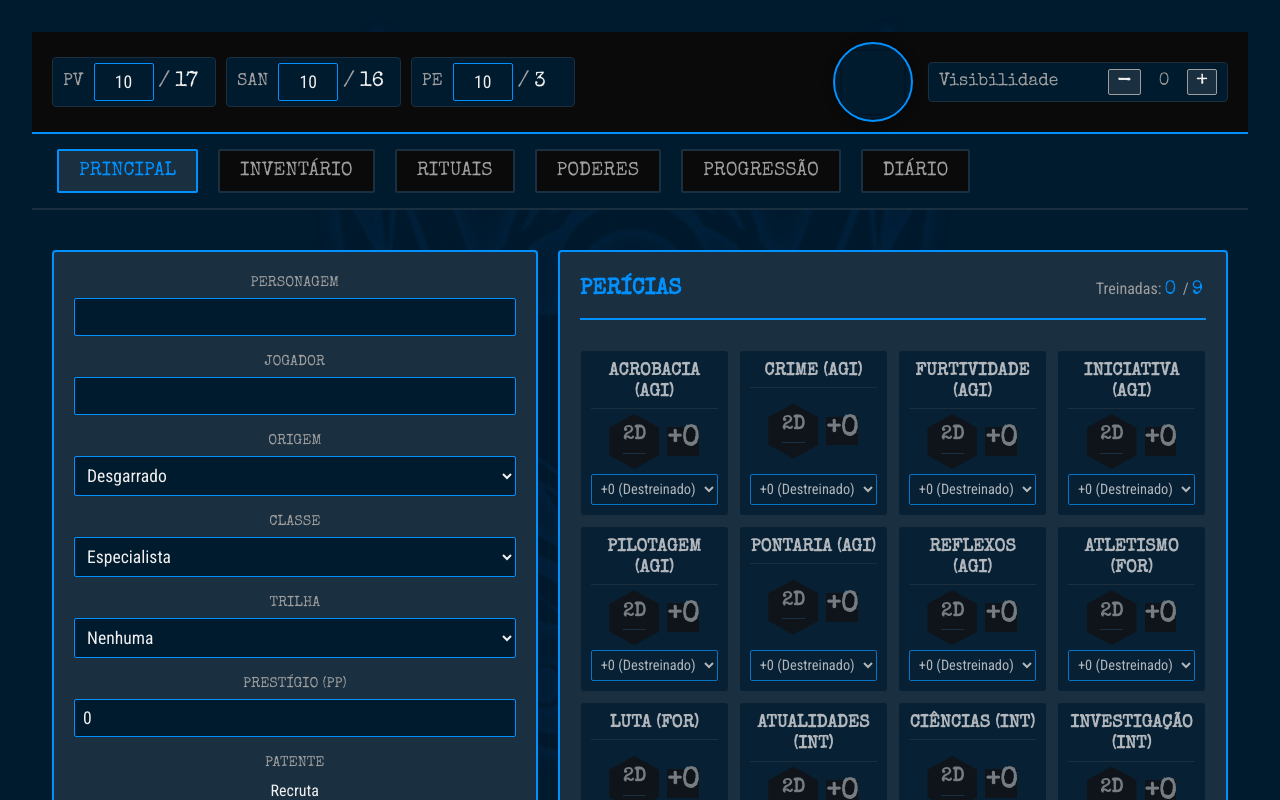
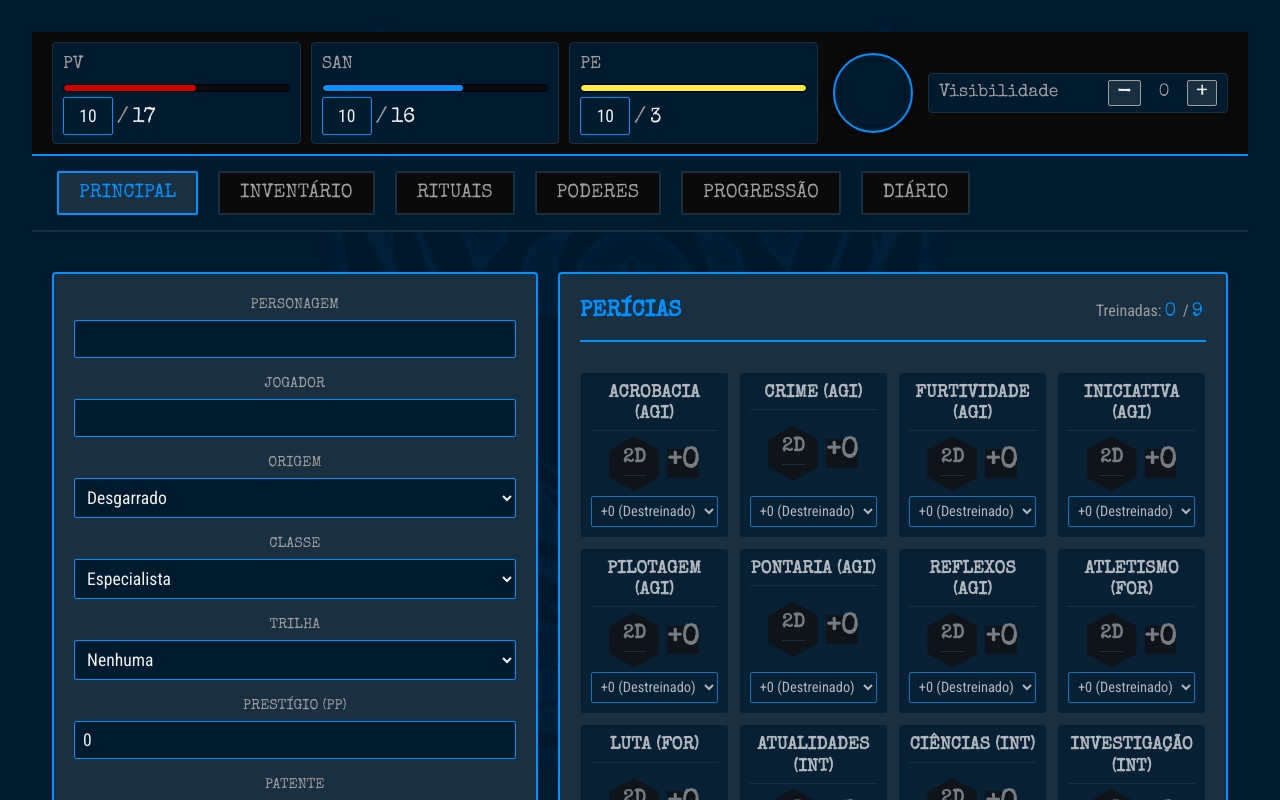
Before and after one commit to patrinhani/Rpg_plataform, a React (Vite) app: page / in a window 1280 px wide. Shown: the top 800 px of the page. Built offline with nearby package versions, Linux system fonts and the light colour scheme.

Commit message:
`Updated Recursos component with compact status bars and minor styling changes`

```diff
--- a/src/components/ficha/recursos.jsx
+++ b/src/components/ficha/recursos.jsx
@@ -1,5 +1,5 @@
 // /src/components/ficha/recursos.jsx
-// (CORRIGIDO: Caminhos dos símbolos atualizados para "Simbolo...webp")
+// (ATUALIZADO: Adicionadas barras de status compactas)
 
 import React from 'react';
 
@@ -53,9 +53,6 @@ function Recursos({
   // Define o caminho do símbolo do tema com base no tema do dataset (definido em App.jsx)
   const getTemaIcon = () => {
     const tema = document.documentElement.dataset.tema || 'tema-ordem';
-
-    // --- CORREÇÃO APLICADA AQUI ---
-    // Os caminhos agora apontam para os arquivos "Simbolo...webp"
     switch (tema) {
       case "tema-sangue": return "/assets/images/SimboloSangue.webp";
       case "tema-morte": return "/assets/images/SimboloMorte.webp";
@@ -65,18 +62,33 @@ function Recursos({
       default:
         return "/assets/images/SimboloSemafinidade.webp";
     }
-    // --- FIM DA CORREÇÃO ---
   };
 
+  // --- (NOVO) CÁLCULO DE PORCENTAGEM PARA AS BARRAS ---
+  const pvPerc = Math.max(0, Math.min(100, (dados.pv_atual / (dados.pv_max || 1)) * 100));
+  const sanPerc = Math.max(0, Math.min(100, (dados.san_atual / (dados.san_max || 1)) * 100));
+  const pePerc = Math.max(0, Math.min(100, (dados.pe_atual / (dados.pe_max || 1)) * 100));
+  // --- FIM DO CÁLCULO ---
+
   return (
-    // O container fixo agora é o próprio componente
     <div className="recursos-container-fixo">
 
       {/* --- HUD Compacta (PV, SAN, PE) --- */}
       <div className="recursos-hud-itens">
+
         {/* PV */}
         <div className="recurso-hud-item" id="hud-pv">
           <label htmlFor="pv_atual">PV</label>
+          {/* --- BARRA DE PV ADICIONADA --- */}
+          <div className="hud-barra-container">
+            <div
+              className="hud-barra-preenchimento"
+              id="barra-pv-hud"
+              style={{ width: `${pvPerc}%` }}
+            ></div>
+          </div>
+          {/* --- FIM DA BARRA --- */}
+          <div className="hud-numeros-container">
             <input
               type="number"
               id="pv_atual"
@@ -87,10 +99,21 @@ function Recursos({
             <span className="hud-separador">/</span>
             <span className="hud-valor-max">{dados.pv_max}</span>
           </div>
+        </div>
 
         {/* SAN */}
         <div className="recurso-hud-item" id="hud-san">
           <label htmlFor="san_atual">SAN</label>
+          {/* --- BARRA DE SAN ADICIONADA --- */}
+          <div className="hud-barra-container">
+            <div
+              className="hud-barra-preenchimento"
+              id="barra-san-hud"
+              style={{ width: `${sanPerc}%` }}
+            ></div>
+          </div>
+          {/* --- FIM DA BARRA --- */}
+          <div className="hud-numeros-container">
             <input
               type="number"
               id="san_atual"
@@ -101,10 +124,21 @@ function Recursos({
             <span className="hud-separador">/</span>
             <span className="hud-valor-max">{dados.san_max}</span>
           </div>
+        </div>
 
         {/* PE */}
         <div className="recurso-hud-item" id="hud-pe">
           <label htmlFor="pe_atual">PE</label>
+          {/* --- BARRA DE PE ADICIONADA --- */}
+          <div className="hud-barra-container">
+            <div
+              className="hud-barra-preenchimento"
+              id="barra-pe-hud"
+              style={{ width: `${pePerc}%` }}
+            ></div>
+          </div>
+          {/* --- FIM DA BARRA --- */}
+          <div className="hud-numeros-container">
             <input
               type="number"
               id="pe_atual"
@@ -116,16 +150,15 @@ function Recursos({
             <span className="hud-valor-max">{dados.pe_max}</span>
           </div>
         </div>
+      </div>
 
       {/* --- Imagem do Personagem --- */}
       <div className="personagem-imagem-container">
-        {/* Fundo Arcano (baseado no tema) */}
         <img
           src={getTemaIcon()}
           alt="Símbolo do Tema"
           className="personagem-imagem-fundo"
         />
-        {/* Foto (retângulo central) */}
         <div
           className="personagem-imagem-foto"
           style={{ backgroundImage: info.foto ? `url(${info.foto})` : 'none' }}
@@ -145,7 +178,6 @@ function Recursos({
           </div>
         </div>
 
-        {/* Mostra perseguição se visibilidade for 3+ */}
         {visibilidadeAtual >= 3 && (
           <div className="perseguicao-container">
             <div
--- a/src/styles/style.css
+++ b/src/styles/style.css
@@ -1345,30 +1345,82 @@ input[type="number"].input-hex {
   gap: 15px;
 }
 
+/* --- 27. Container Fixo de Recursos (ATUALIZADO COM BARRAS) --- */
+.recursos-container-fixo {
+  max-width: 1400px;
+  margin: 0 auto;
+  padding: 10px 20px;
+  background-color: var(--cor-caixa-recurso);
+  border-bottom: 2px solid var(--cor-borda);
+
+  position: sticky;
+  top: 0;
+  z-index: 900;
+  transition: border-color 0.5s ease;
+
+  display: flex;
+  justify-content: space-between;
+  align-items: center;
+  gap: 15px;
+}
+
 /* Container para os 3 status (PV, SAN, PE) */
 .recursos-hud-itens {
   display: flex;
   gap: 10px;
-  flex-grow: 1; /* Ocupa o espaço à esquerda */
+  flex-grow: 1;
 }
 
 /* Item individual (PV, SAN ou PE) */
 .recurso-hud-item {
   display: flex;
-  align-items: center;
+  flex-direction: column; /* Empilha Label, Barra, Números */
   background-color: var(--cor-fundo);
   border: 1px solid var(--cor-caixa);
   border-radius: 4px;
-  padding: 5px 10px;
-  gap: 5px;
+  padding: 8px 10px;
+  gap: 5px; /* Espaço entre Label, Barra, Números */
+  flex-basis: 150px; /* Tamanho base */
+  flex-grow: 1; /* Permite esticar */
+  min-width: 120px; /* Largura mínima */
 }
 .recurso-hud-item label {
   font-size: 1.1em;
   color: var(--cor-texto-label);
-  margin-right: 5px;
+  text-align: left;
+  width: 100%;
+}
+
+/* --- (NOVO) Container da Barra --- */
+.hud-barra-container {
+  width: 100%;
+  height: 8px; /* Altura da barra */
+  background-color: var(--cor-caixa-recurso); /* Fundo escuro */
+  border: 1px solid #000;
+  border-radius: 4px;
+  overflow: hidden; /* Garante que o preenchimento fique dentro */
+}
+.hud-barra-preenchimento {
+  height: 100%;
+  border-radius: 3px;
+  transition: width 0.3s ease;
+}
+
+/* --- (NOVO) Cores das Barras --- */
+#barra-pv-hud { background-color: #d40000; } /* Vermelho (Sangue) */
+#barra-san-hud { background-color: #0091ff; } /* Azul (Ordem) */
+#barra-pe-hud { background-color: #ffeb3b; } /* Amarelo (Conhecimento) */
+/* --- FIM DAS NOVAS BARRAS --- */
+
+
+/* Container dos Números */
+.hud-numeros-container {
+  display: flex;
+  align-items: baseline;
+  gap: 4px;
 }
 .hud-input-atual {
-  width: 60px;
+  width: 50px;
   padding: 2px 5px;
   background-color: var(--cor-caixa-recurso);
   border: 1px solid var(--cor-borda);
@@ -1382,8 +1434,7 @@ input[type="number"].input-hex {
 }
 .hud-input-atual::-webkit-outer-spin-button,
 .hud-input-atual::-webkit-inner-spin-button {
-  -webkit-appearance: none;
-  margin: 0;
+  -webkit-appearance: none; margin: 0;
 }
 .hud-separador {
   font-family: "Special Elite", monospace;
@@ -1394,8 +1445,6 @@ input[type="number"].input-hex {
   font-family: "Special Elite", monospace;
   font-size: 1.3em;
   color: var(--cor-texto-principal);
-  min-width: 30px; /* Garante alinhamento */
-  text-align: left;
 }
 
 /* Container da Imagem do Personagem */
@@ -1420,8 +1469,8 @@ input[type="number"].input-hex {
   height: 100%;
   transform: translate(-50%, -50%);
   object-fit: cover;
-  opacity: 0.1; /* Bem sutil */
-  filter: brightness(0.5); /* Escurece o símbolo */
+  opacity: 0.1;
+  filter: brightness(0.5);
 }
 
 /* Foto do Personagem (retângulo central) */
@@ -1430,14 +1479,14 @@ input[type="number"].input-hex {
   top: 50%;
   left: 50%;
   transform: translate(-50%, -50%);
-  width: 85%; /* Retângulo interno (85% do círculo) */
-  height: 85%; /* Retângulo interno (85% do círculo) */
-  background-color: var(--cor-fundo); /* Cor se não houver foto */
+  width: 85%;
+  height: 85%;
+  background-color: var(--cor-fundo);
   background-size: cover;
   background-position: center;
   background-repeat: no-repeat;
-  border-radius: 4px; /* "um retangulo" */
-  border: 1px solid rgba(0, 0, 0, 0.3); /* Borda interna sutil */
+  border-radius: 4px;
+  border: 1px solid rgba(0, 0, 0, 0.3);
 }
 
 /* Container dos Trackers (Furtividade/Perseguição) */
@@ -1448,8 +1497,7 @@ input[type="number"].input-hex {
   flex-basis: 300px; /* Largura fixa para os trackers */
   flex-shrink: 0;
 }
-/* --- FIM DA NOVA SEÇÃO DA HUD --- */
-
+/* --- FIM DA SEÇÃO DA HUD --- */
 /* --- 25. Overlay da Animação Three.js --- */
 #three-transition-overlay {
   position: fixed;
```
Lines whose indentation alone changed are shown as unchanged.
